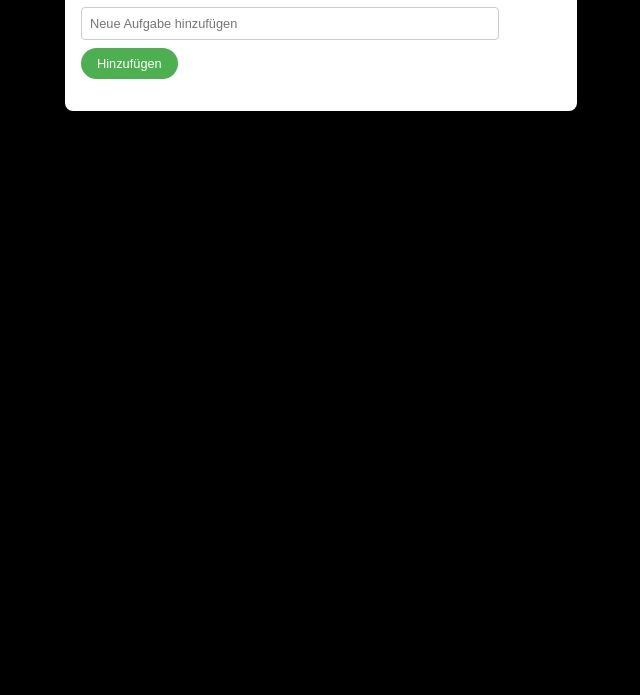
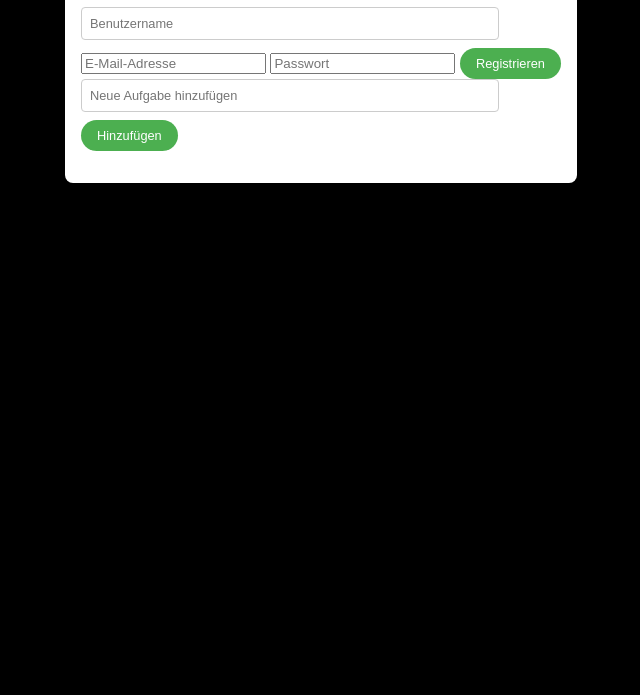
Before and after one commit to AxelH97/Organizer, a website built with Vite: page Frontend/index.html in a window 1280 px wide. Shown: the part 105-800 px from the top of the page, without its empty margins (319-959 px from the left). Built offline with nearby package versions, Linux system fonts and the light colour scheme; files whose address does not match are found by name.

Commit message:
add registerform in html

```diff
--- a/Frontend/index.html
+++ b/Frontend/index.html
@@ -9,6 +9,12 @@
   <body>
     <div class="container">
       <h1>To-Do-Liste</h1>
+      <form id="registerForm">
+        <input type="text" id="username" placeholder="Benutzername" required />
+        <input type="email" id="email" placeholder="E-Mail-Adresse" required />
+        <input type="password" id="password" placeholder="Passwort" required />
+        <button type="submit">Registrieren</button>
+      </form>
       <input type="text" id="taskInput" placeholder="Neue Aufgabe hinzufügen" />
       <button id="addTaskBtn">Hinzufügen</button>
       <ul id="taskList"></ul>
```
